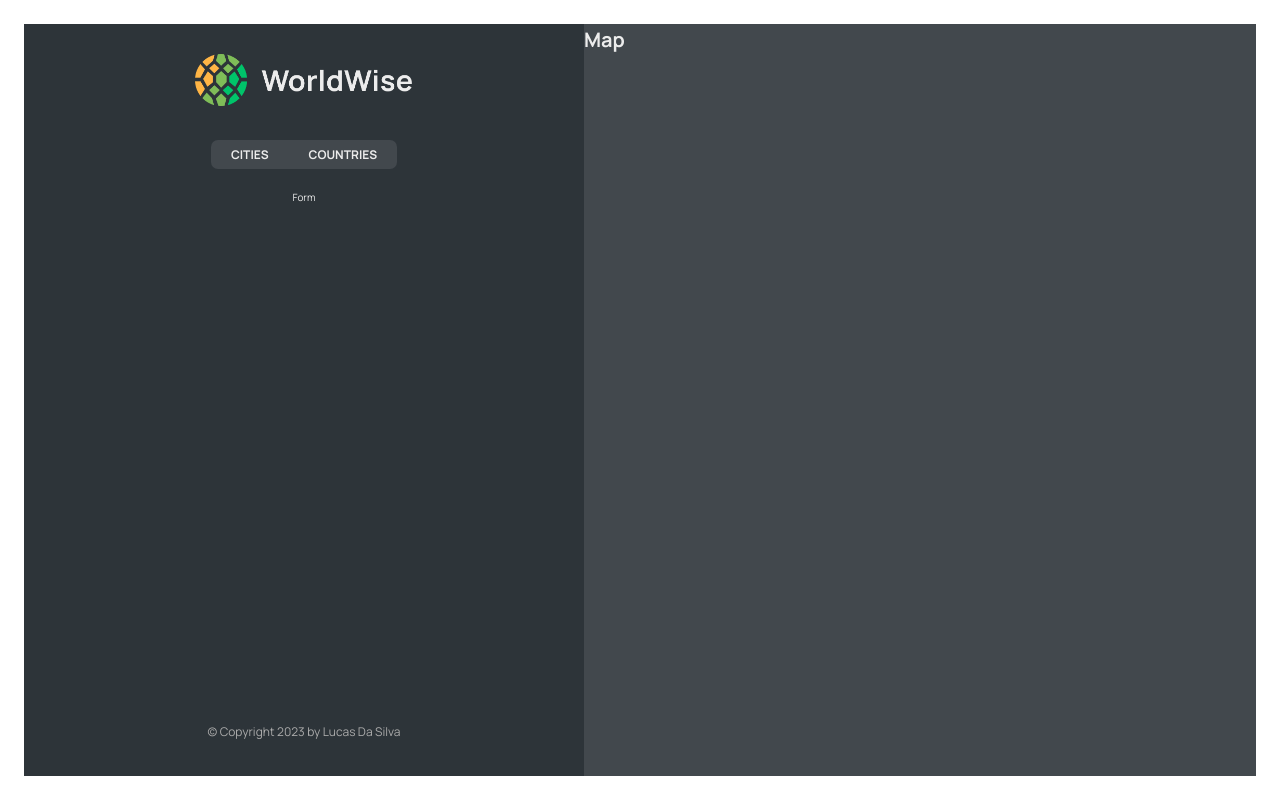
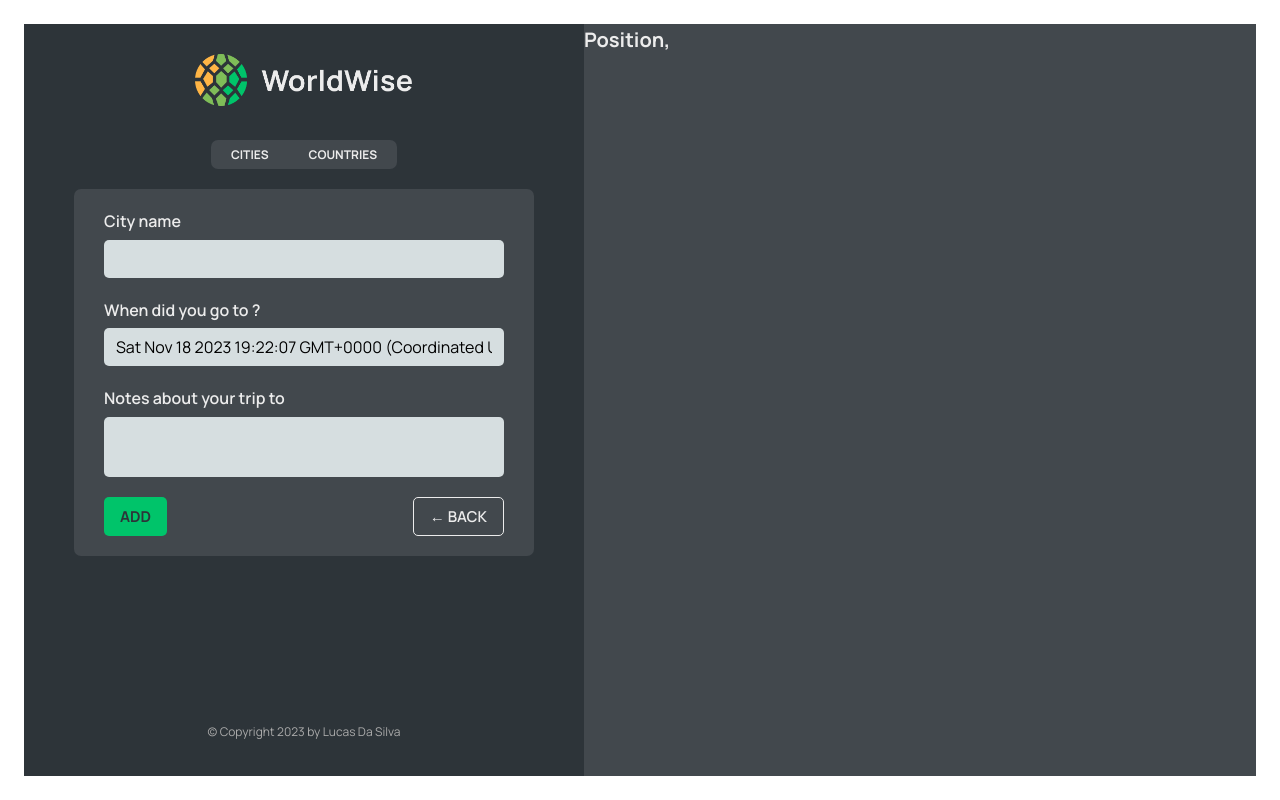
Before and after one commit to LucasDaSilva96/Travel-Journal-Web-Application, a React (Vite) app: page /app/form in a window 1280 px wide. Built offline with nearby package versions, Linux system fonts and the light colour scheme.

Commit message:
Fininshed the navigation-logic of the app, and started creating the map-section

```diff
--- a/src/App.jsx
+++ b/src/App.jsx
@@ -1,4 +1,5 @@
-import { BrowserRouter, Routes, Route } from "react-router-dom";
+import { BrowserRouter, Routes, Route, Navigate } from "react-router-dom";
+import { useEffect, useState } from "react";
 import Product from "./pages/Product";
 import Pricing from "./pages/Pricing";
 import HomePage from "./pages/HomePage";
@@ -7,7 +8,9 @@ import AppLayout from "./pages/AppLayout";
 import Login from "./pages/Login";
 import CityList from "./components/CityList";
 import CITIES from "./data/Data";
-import { useEffect, useState } from "react";
+import CountriesList from "./components/CountriesList";
+import City from "./components/City";
+import Form from "./components/Form";
 
 function App() {
   const [cities, setCities] = useState([]);
@@ -34,16 +37,17 @@ function App() {
         <Route path="login" element={<Login />}></Route>
         <Route path="app" element={<AppLayout />}>
           {/* Nested routes */}
-          <Route
-            index
-            element={<CityList cities={cities} isLoading={isLoading} />}
-          ></Route>
+          <Route index element={<Navigate to="cities" replace />}></Route>
           <Route
             path="cities"
             element={<CityList cities={cities} isLoading={isLoading} />}
           ></Route>
-          <Route path="countries" element={<p>Countries</p>}></Route>
-          <Route path="form" element={<p>Form</p>}></Route>
+          <Route path="cities/:id" element={<City />} />
+          <Route
+            path="countries"
+            element={<CountriesList cities={cities} isLoading={isLoading} />}
+          ></Route>
+          <Route path="form" element={<Form />}></Route>
         </Route>
         <Route path="*" element={<PageNotFound />}></Route>
       </Routes>
--- /dev/null
+++ b/src/components/Button.jsx
@@ -0,0 +1,10 @@
+import styles from "./Button.module.css";
+function Button({ children, clickHandle, type }) {
+  return (
+    <button onClick={clickHandle} className={`${styles.btn} ${styles[type]}`}>
+      {children}
+    </button>
+  );
+}
+
+export default Button;
--- a/src/components/City.jsx
+++ b/src/components/City.jsx
@@ -1,3 +1,4 @@
+import { useParams, useSearchParams } from "react-router-dom";
 import styles from "./City.module.css";
 
 const formatDate = (date) =>
@@ -9,6 +10,13 @@ const formatDate = (date) =>
   }).format(new Date(date));
 
 function City() {
+  const { id } = useParams();
+
+  const [searchParams, setSearchParams] = useSearchParams();
+
+  const lat = searchParams.get("lat");
+  const lng = searchParams.get("lng");
+
   // TEMP DATA
   const currentCity = {
     cityName: "Lisbon",
@@ -20,42 +28,48 @@ function City() {
   const { cityName, emoji, date, notes } = currentCity;
 
   return (
-    <div className={styles.city}>
-      <div className={styles.row}>
-        <h6>City name</h6>
-        <h3>
-          <span>{emoji}</span> {cityName}
-        </h3>
-      </div>
+    <h1>
+      Position {lat}, {lng}
+    </h1>
+  );
 
-      <div className={styles.row}>
-        <h6>You went to {cityName} on</h6>
-        <p>{formatDate(date || null)}</p>
-      </div>
+  // return (
+  //   <div className={styles.city}>
+  //     <div className={styles.row}>
+  //       <h6>City name</h6>
+  //       <h3>
+  //         <span>{emoji}</span> {cityName}
+  //       </h3>
+  //     </div>
 
-      {notes && (
-        <div className={styles.row}>
-          <h6>Your notes</h6>
-          <p>{notes}</p>
-        </div>
-      )}
+  //     <div className={styles.row}>
+  //       <h6>You went to {cityName} on</h6>
+  //       <p>{formatDate(date || null)}</p>
+  //     </div>
 
-      <div className={styles.row}>
-        <h6>Learn more</h6>
-        <a
-          href={`https://en.wikipedia.org/wiki/${cityName}`}
-          target="_blank"
-          rel="noreferrer"
-        >
-          Check out {cityName} on Wikipedia &rarr;
-        </a>
-      </div>
+  //     {notes && (
+  //       <div className={styles.row}>
+  //         <h6>Your notes</h6>
+  //         <p>{notes}</p>
+  //       </div>
+  //     )}
 
-      <div>
-        <ButtonBack />
-      </div>
-    </div>
-  );
+  //     <div className={styles.row}>
+  //       <h6>Learn more</h6>
+  //       <a
+  //         href={`https://en.wikipedia.org/wiki/${cityName}`}
+  //         target="_blank"
+  //         rel="noreferrer"
+  //       >
+  //         Check out {cityName} on Wikipedia &rarr;
+  //       </a>
+  //     </div>
+
+  //     <div>
+  //       <ButtonBack />
+  //     </div>
+  //   </div>
+  // );
 }
 
 export default City;
--- a/src/components/CityItem.jsx
+++ b/src/components/CityItem.jsx
@@ -1,3 +1,4 @@
+import { Link } from "react-router-dom";
 import styles from "./CityItem.module.css";
 
 const formatDate = (date) =>
@@ -8,14 +9,19 @@ const formatDate = (date) =>
   }).format(new Date(date));
 
 function CityItem({ city }) {
-  const { cityName, emoji, date } = city;
+  const { cityName, emoji, date, id, position } = city;
 
   return (
-    <li className={styles.cityItem}>
-      <span className={styles.emoji}>{emoji}</span>
-      <h3 className={styles.name}>{cityName}</h3>
-      <time className={styles.date}>{formatDate(date)}</time>
-      <button className={styles.deleteBtn}>&times;</button>
+    <li>
+      <Link
+        className={styles.cityItem}
+        to={`${id}?lat=${position.lat}&lng=${position.lng}`}
+      >
+        <span className={styles.emoji}>{emoji}</span>
+        <h3 className={styles.name}>{cityName}</h3>
+        <time className={styles.date}>{formatDate(date)}</time>
+        <button className={styles.deleteBtn}>&times;</button>
+      </Link>
     </li>
   );
 }
--- /dev/null
+++ b/src/components/CountriesList.jsx
@@ -0,0 +1,27 @@
+import styles from "./CountryList.module.css";
+import Messages from "./Message";
+import Spinner from "./Spinner";
+import CountryItem from "./CountryItem";
+
+function CountriesList({ cities, isLoading }) {
+  if (isLoading) return <Spinner></Spinner>;
+
+  if (!cities.length)
+    return <Messages message={"Add your first city"}></Messages>;
+
+  const countries = cities.reduce((arr, city) => {
+    if (!arr.map((el) => el.country).includes(city.country))
+      return [...arr, { country: city.country, emoji: city.emoji }];
+    else return arr;
+  }, []);
+
+  return (
+    <ul className={styles.countryList}>
+      {countries.map((country, i) => (
+        <CountryItem country={country} key={i} />
+      ))}
+    </ul>
+  );
+}
+
+export default CountriesList;
--- a/src/components/Form.jsx
+++ b/src/components/Form.jsx
@@ -3,6 +3,8 @@
 import { useState } from "react";
 
 import styles from "./Form.module.css";
+import Button from "./Button";
+import { useNavigate } from "react-router-dom";
 
 export function convertToEmoji(countryCode) {
   const codePoints = countryCode
@@ -13,6 +15,8 @@ export function convertToEmoji(countryCode) {
 }
 
 function Form() {
+  const navigate = useNavigate();
+
   const [cityName, setCityName] = useState("");
   const [country, setCountry] = useState("");
   const [date, setDate] = useState(new Date());
@@ -49,8 +53,16 @@ function Form() {
       </div>
 
       <div className={styles.buttons}>
-        <button>Add</button>
-        <button>&larr; Back</button>
+        <Button type="primary">Add</Button>
+        <Button
+          type="back"
+          clickHandle={(e) => {
+            e.preventDefault();
+            navigate(-1);
+          }}
+        >
+          &larr; Back
+        </Button>
       </div>
     </form>
   );
--- a/src/components/Map.jsx
+++ b/src/components/Map.jsx
@@ -1,9 +1,23 @@
+import { useNavigate, useSearchParams } from "react-router-dom";
 import styles from "./Map.module.css";
 
 function Map() {
+  // Programmatic Navigation with useNavigate
+  const navigate = useNavigate();
+  const [searchParams, setSearchParams] = useSearchParams();
+
+  const lat = searchParams.get("lat");
+  const lng = searchParams.get("lng");
   return (
-    <div className={styles.mapContainer}>
-      <h1>Map</h1>
+    <div
+      className={styles.mapContainer}
+      onClick={() => {
+        navigate("form");
+      }}
+    >
+      <h1>
+        Position{lat}, {lng}
+      </h1>
     </div>
   );
 }
--- a/src/components/Map.module.css
+++ b/src/components/Map.module.css
@@ -1,3 +1,6 @@
+textarea {
+  resize: none;
+}
 .mapContainer {
   flex: 1;
   height: 100%;
```
